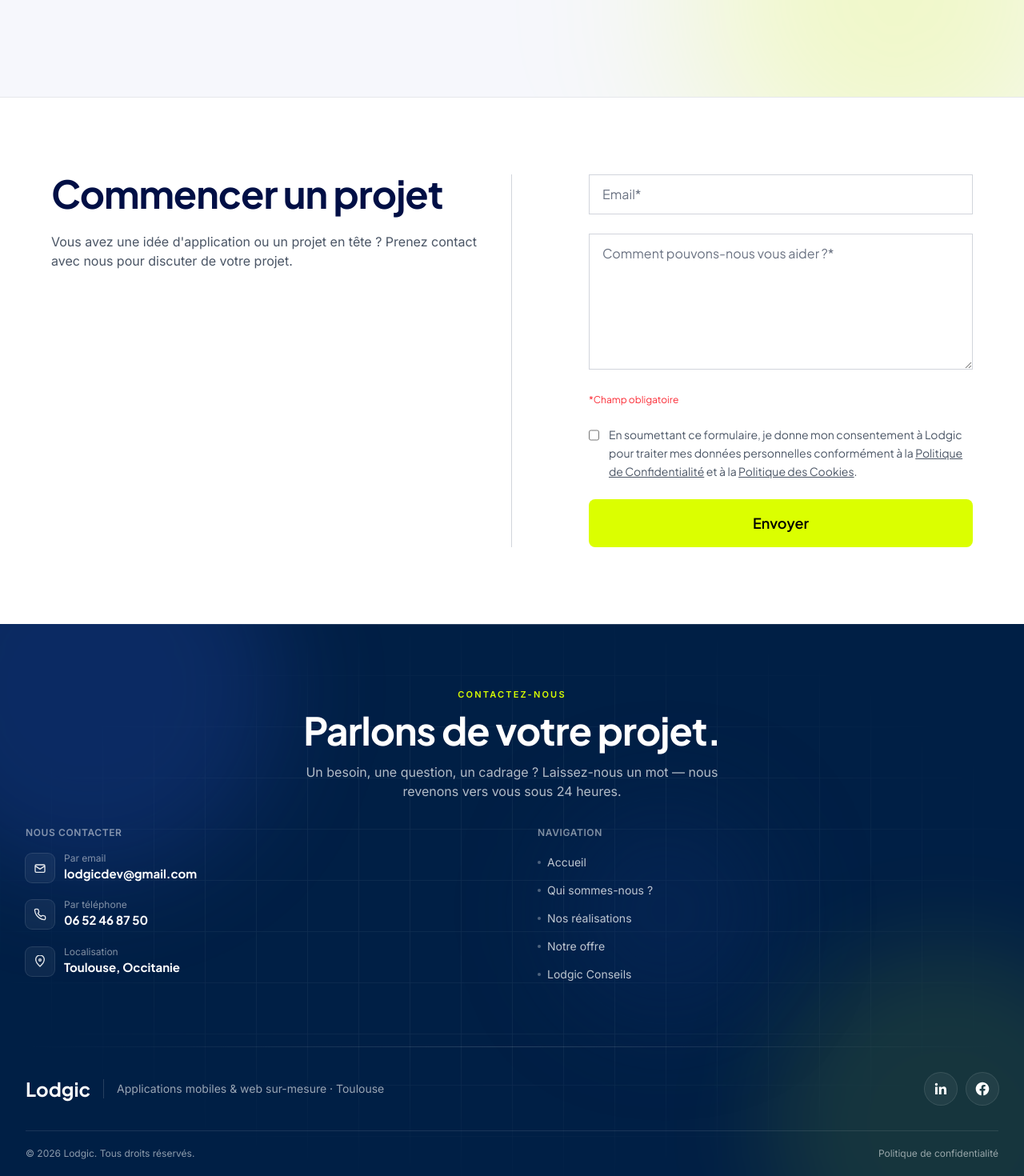
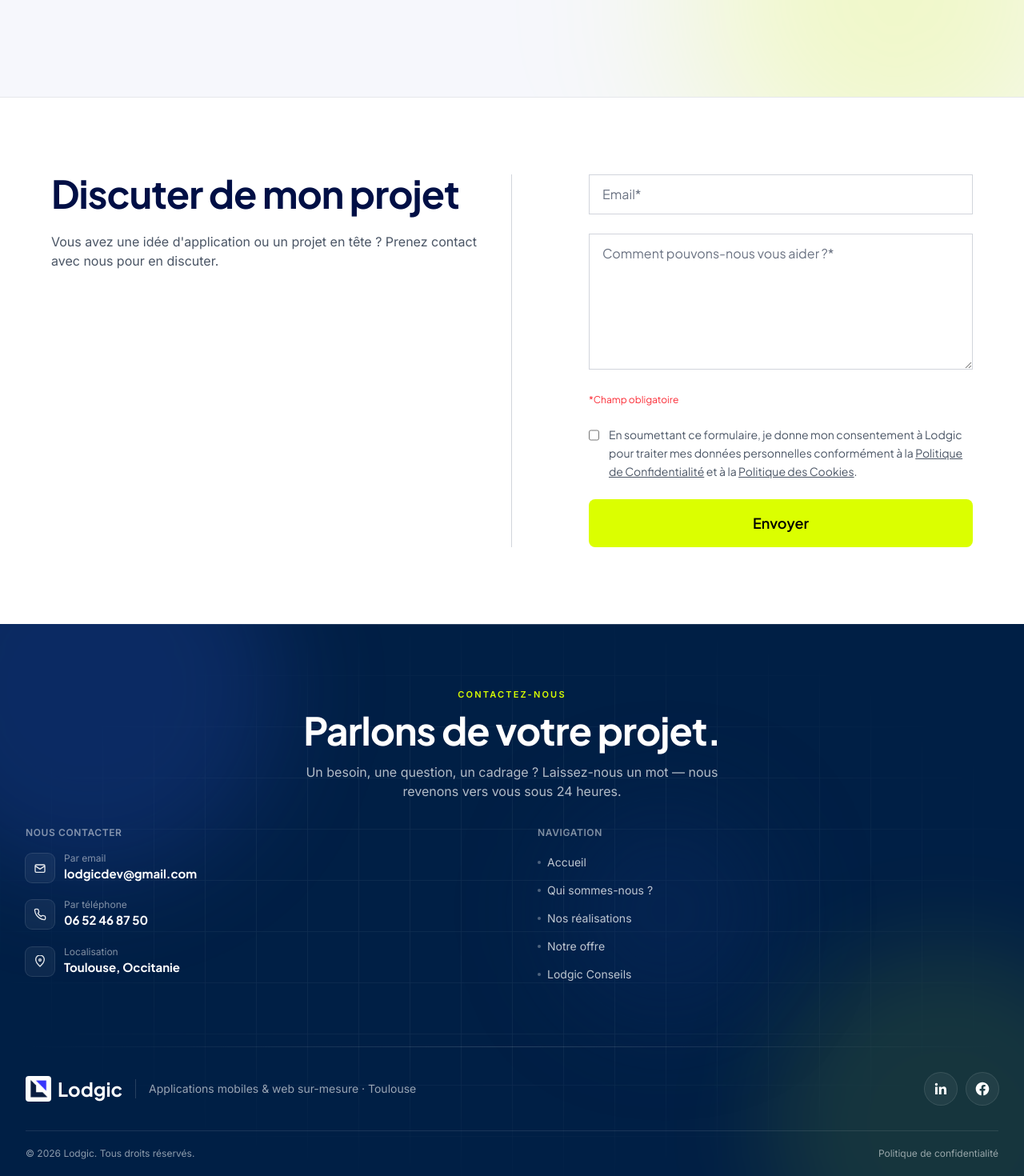
Before and after one commit to Lodgic-LLC/Landing-Website, a Next.js app: page / in a window 1280 px wide. Shown: the part 3714-5184 px from the top of the page at 80% size. Built offline with nearby package versions, Linux system fonts and the light colour scheme.

Commit message:
fix typo

```diff
--- a/src/components/layout/Footer.tsx
+++ b/src/components/layout/Footer.tsx
@@ -1,6 +1,7 @@
 'use client'
 
 import Link from 'next/link'
+import Image from 'next/image'
 
 export default function Footer() {
   const currentYear = new Date().getFullYear()
@@ -143,7 +144,14 @@ export default function Footer() {
         {/* --- BRAND STRIP --- */}
         <div className="flex flex-col md:flex-row md:items-center md:justify-between gap-6 py-8">
           <div className="flex items-center gap-4">
-            <Link href="/" aria-label="Accueil Lodgic" className="group">
+            <Link href="/" aria-label="Accueil Lodgic" className="group flex items-center gap-2">
+              <Image
+                src="/icon_bgblanc.png"
+                alt="Lodgic Logo"
+                width={32}
+                height={32}
+                className="rounded group-hover:opacity-90 transition-opacity"
+              />
               <span className="font-sofia-bold text-2xl text-white group-hover:text-[#DBFF00] transition-colors">
                 Lodgic
               </span>
--- a/src/components/pages/home/FAQ.tsx
+++ b/src/components/pages/home/FAQ.tsx
@@ -136,10 +136,10 @@ export default function FAQ() {
               className="lg:w-1/2 lg:pr-8 lg:border-r lg:border-gray-300 flex-shrink-0"
             >
               <h2 className="text-3xl sm:text-4xl md:text-5xl font-sofia-bold text-[rgb(0,15,69)] mb-6">
-                Commencer un projet
+                Discuter de mon projet
               </h2>
               <p className="text-gray-600 mb-8 font-inter">
-                Vous avez une idée d'application ou un projet en tête ? Prenez contact avec nous pour discuter de votre projet.
+                Vous avez une idée d'application ou un projet en tête ? Prenez contact avec nous pour en discuter.
               </p>
             </div>
 
```
